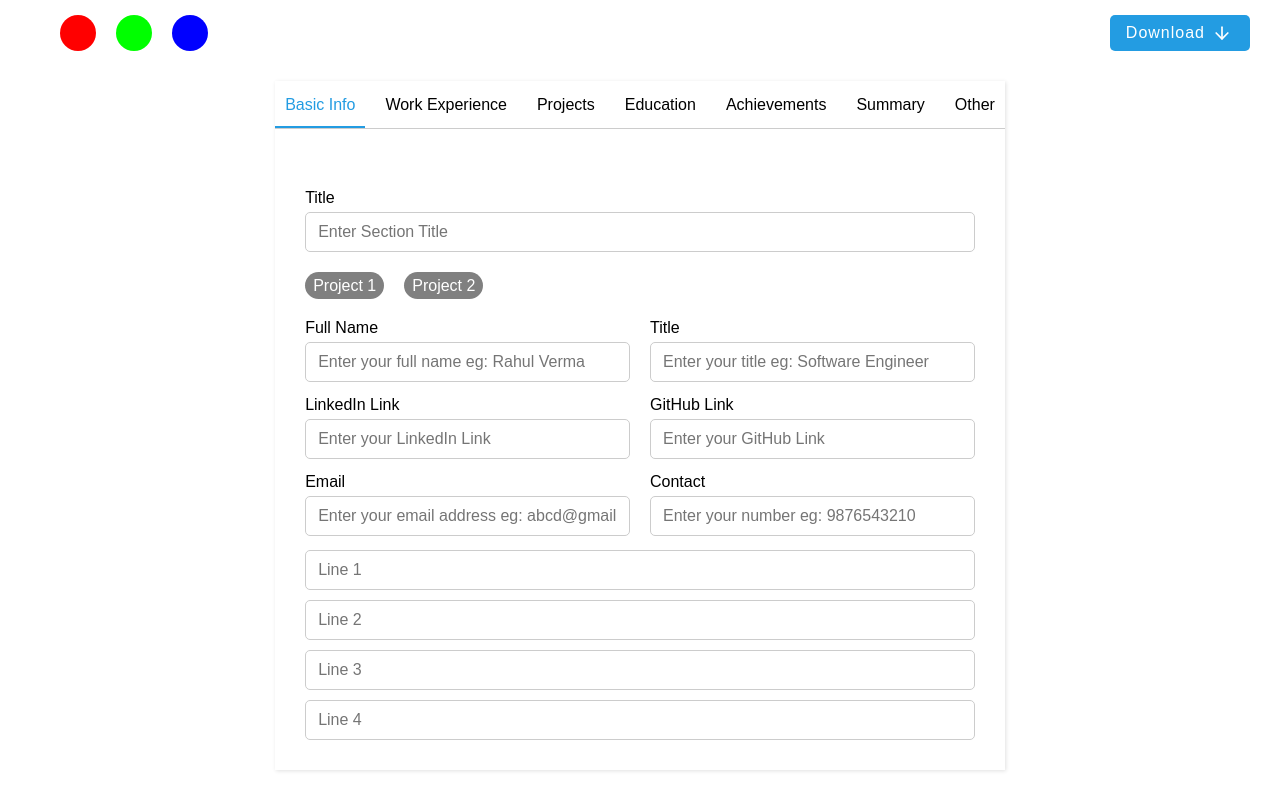
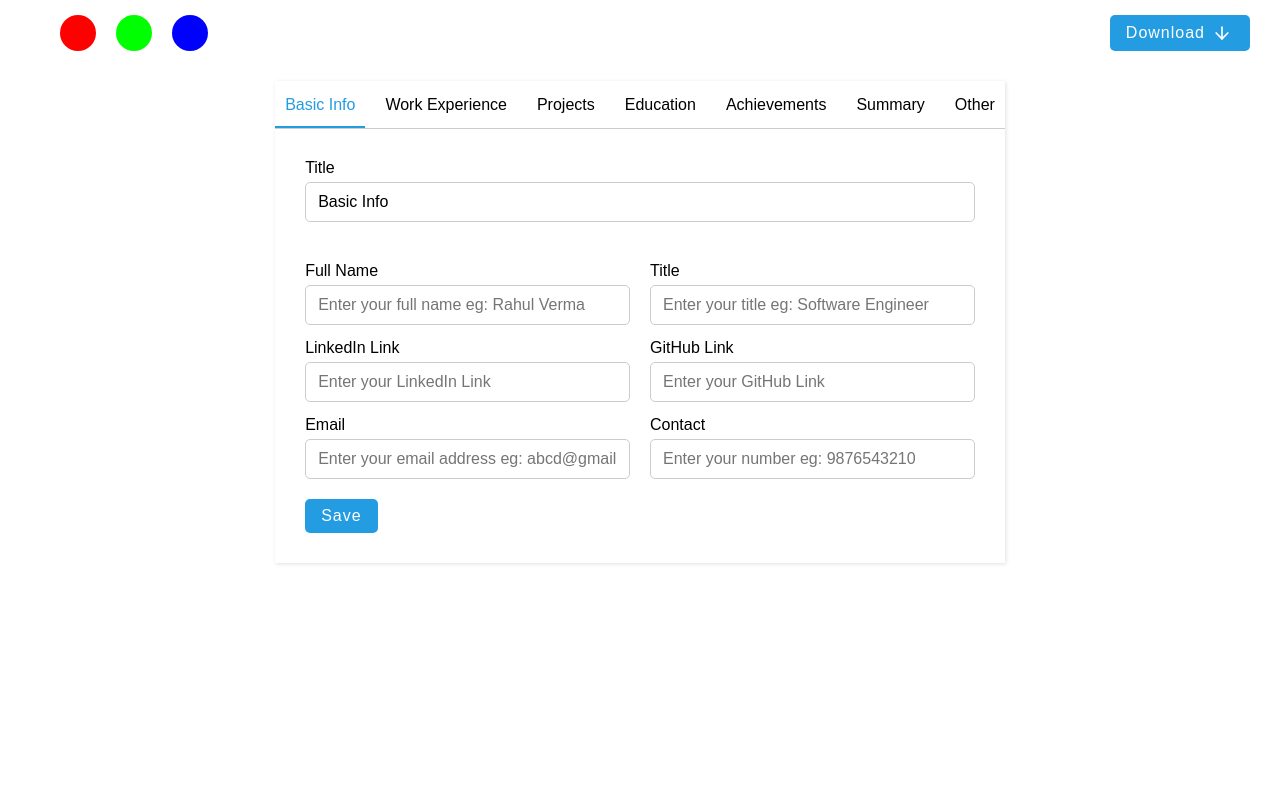
Before and after one commit to Avee07/resume-builder, a React (Create React App) app: page / in a window 1280 px wide. Shown: the part 763-1563 px from the top of the page. After the commit the page ends 1356 px from the top, so only its background shows below. Built offline with nearby package versions, Linux system fonts and the light colour scheme.

Commit message:
achievement needs to be checked

```diff
--- a/src/components/Body/Body.js
+++ b/src/components/Body/Body.js
@@ -1,4 +1,4 @@
-import React from "react";
+import React , {useState} from "react";
 import styles from "./Body.module.css";
 import { ArrowDown } from "react-feather";
 import Editor from "../Editor/Editor";
@@ -16,7 +16,47 @@ const sections = {
   other: "Other",
 };
 
+
+
 function Body() {
+  const [resumeInformation , setResumeInformation] = useState({
+    [sections.basicInfo]:{
+      id: sections.basicInfo,
+      sectionTitle:sections.basicInfo,
+      detail:{}
+    },
+    [sections.workExp]:{
+      id: sections.workExp,
+      sectionTitle:sections.workExp,
+      detail:[]
+    },
+    [sections.project]:{
+      id: sections.project,
+      sectionTitle:sections.project,
+      detail:[]
+    },
+    [sections.education]:{
+      id: sections.education,
+      sectionTitle:sections.education,
+      detail:[]
+    },
+    [sections.achievements]:{
+      id: sections.achievements,
+      title:sections.achievements,
+      points:[]
+    },
+    [sections.summary]:{
+      id: sections.summary,
+      sectionTitle:sections.summary,
+      detail:''
+    },
+    [sections.other]:{
+      id: sections.other,
+      sectionTitle:sections.other,
+      detail:""
+    },
+  })
+
   return (
     <div className={styles.container}>
       <p className={styles.heading}>Resume Builder</p>
@@ -35,7 +75,7 @@ function Body() {
         </button>
       </div>
       <div className={styles.main}>
-        <Editor sections = {sections} />
+        <Editor sections = {sections} information = {resumeInformation} />
       </div>
     </div>
   );
--- a/src/components/Editor/Editor.js
+++ b/src/components/Editor/Editor.js
@@ -1,47 +1,111 @@
-import React, { useState } from "react";
+import React, { useEffect, useState } from "react";
 import styles from "../Editor/Editor.module.css";
 import InputControl from "../InputControl/InputControl";
+import { X } from "react-feather";
 
 function Editor(props) {
   const sections = props.sections;
+  const information = props.information;
+
   const [activeSectionKey, setActiveSectionKey] = useState(
     Object.keys(sections)[0]
   );
+  const [sectionTitle, setSectionTitle] = useState(
+    sections[Object.keys(sections)[0]]
+  );
+
+  const [activeInformation, setActiveInformation] = useState(
+    information[sections[Object.keys(sections)[0]]]
+  );
+  const [values, setValues] = useState({
+    name: activeInformation.detail?.name || "",
+    title: activeInformation.detail?.title || "",
+    linkedin: activeInformation.detail?.linkedin || "",
+    github: activeInformation.detail?.github || "",
+    email: activeInformation.detail?.email || "",
+    phone: activeInformation.detail?.phone || "",
+  });
+
+  const handlePointUpdate = (value, index) => {
+    const tempValues = { ...values };
+    tempValues.points[index] = value;
+    setValues(tempValues);
+  };
+
   const workExpBody = (
     <div className={styles.detail}>
       <div className={styles.row}>
         <InputControl
           label="Title"
           placeholder="Enter title eg: Software Engineer"
+          defaultValue={values.title}
+          onChange={(event) =>
+            setValues((prev) => ({ ...prev, title: event.target.value }))
+          }
         />
         <InputControl
           label="Company"
           placeholder="Enter Company Name eg: Google"
+          defaultValue={values.company}
+          onChange={(event) =>
+            setValues((prev) => ({ ...prev, company: event.target.value }))
+          }
         />
       </div>
       <div className={styles.row}>
         <InputControl
           label="Certificate Link"
           placeholder="Enter Certificate Link"
+          defaultValue={values.certificate}
+          onChange={(event) =>
+            setValues((prev) => ({ ...prev, certificate: event.target.value }))
+          }
         />
-        <InputControl label="Location" placeholder="Enter Location eg: Delhi" />
+        <InputControl
+          label="Location"
+          placeholder="Enter Location eg: Delhi"
+          defaultValue={values.location}
+          onChange={(event) =>
+            setValues((prev) => ({ ...prev, location: event.target.value }))
+          }
+        />
       </div>
       <div className={styles.row}>
         <InputControl
           type="date"
           label="Start Date"
           placeholder="Enter Start date of work"
+          defaultValue={values.startDate}
+          onChange={(event) =>
+            setValues((prev) => ({ ...prev, startDate: event.target.value }))
+          }
         />
         <InputControl
           type="date"
           label="End Date"
           placeholder="Enter End date of work"
+          defaultValue={values.endDate}
+          onChange={(event) =>
+            setValues((prev) => ({ ...prev, endDate: event.target.value }))
+          }
         />
       </div>
       <div className={styles.column}>
-        <InputControl placeholder="Line 1" />
-        <InputControl placeholder="Line 2" />
-        <InputControl placeholder="Line 3" />
+        <InputControl
+          placeholder="Line 1"
+          defaultValue={values.points ? values.points[0] : ""}
+          onChange={(event) => handlePointUpdate(event.target.value, 0)}
+        />
+        <InputControl
+          placeholder="Line 2"
+          defaultValue={values.points ? values.points[1] : ""}
+          onChange={(event) => handlePointUpdate(event.target.value, 1)}
+        />
+        <InputControl
+          placeholder="Line 3"
+          defaultValue={values.points ? values.points[2] : ""}
+          onChange={(event) => handlePointUpdate(event.target.value, 2)}
+        />
       </div>
     </div>
   );
@@ -52,10 +116,18 @@ function Editor(props) {
         <InputControl
           label="Title"
           placeholder="Enter title eg: Chat Application"
+          defaultValue={values.title}
+          onChange={(event) =>
+            setValues((prev) => ({ ...prev, title: event.target.value }))
+          }
         />
         <InputControl
           label="Overview"
           placeholder="Enter basic overview of project"
+          defaultValue={values.overview}
+          onChange={(event) =>
+            setValues((prev) => ({ ...prev, overview: event.target.value }))
+          }
         />
       </div>
       <div className={styles.row}>
@@ -63,27 +135,51 @@ function Editor(props) {
           type="date"
           label="Start Date"
           placeholder="Enter Start date of education"
+          defaultValue={values.startDate}
+          onChange={(event) =>
+            setValues((prev) => ({ ...prev, startDate: event.target.value }))
+          }
         />
         <InputControl
           type="date"
           label="End Date"
           placeholder="Enter End date of education"
+          defaultValue={values.endDate}
+          onChange={(event) =>
+            setValues((prev) => ({ ...prev, endDate: event.target.value }))
+          }
         />
       </div>
       <div className={styles.row}>
         <InputControl
-          label="Total Marks / CGPA"
-          placeholder="Enter total marks/cgpa"
+          label="Deployed Link"
+          placeholder="Enter Deployed Link"
+          defaultValue={values.deployedLink}
+          onChange={(event) =>
+            setValues((prev) => ({ ...prev, deployedLink: event.target.value }))
+          }
         />
         <InputControl
-          label="Obtained Marks / CGPA"
-          placeholder="Enter obtained marks/cgpa"
+          label="GitHub Link"
+          placeholder="Enter GitHub Link"
+          defaultValue={values.githubLink}
+          onChange={(event) =>
+            setValues((prev) => ({ ...prev, githubLink: event.target.value }))
+          }
         />
       </div>
 
       <div className={styles.column}>
-        <InputControl placeholder="Line 1" />
-        <InputControl placeholder="Line 2" />
+        <InputControl
+          placeholder="Line 1"
+          defaultValue={values.points ? values.points[0] : ""}
+          onChange={(event) => handlePointUpdate(event.target.value, 0)}
+        />
+        <InputControl
+          placeholder="Line 2"
+          defaultValue={values.points ? values.points[1] : ""}
+          onChange={(event) => handlePointUpdate(event.target.value, 1)}
+        />
       </div>
     </div>
   );
@@ -91,22 +187,66 @@ function Editor(props) {
   const educationBody = (
     <div className={styles.detail}>
       <div className={styles.row}>
-        <InputControl label="Title" placeholder="Enter title eg: B.Tech" />
+        <InputControl
+          label="Title"
+          placeholder="Enter title eg: B.Tech"
+          defaultValue={values.title}
+          onChange={(event) =>
+            setValues((prev) => ({ ...prev, title: event.target.value }))
+          }
+        />
         <InputControl
           label="College / School Name"
           placeholder="Enter name of your college / school"
+          defaultValue={values.college}
+          onChange={(event) =>
+            setValues((prev) => ({ ...prev, college: event.target.value }))
+          }
         />
       </div>
       <div className={styles.row}>
-        <InputControl label="Deployed Link" placeholder="Enter Deployed Link" />
-        <InputControl label="GitHub Link" placeholder="Enter GitHub Link" />
+        <InputControl
+          label="Total Marks / CGPA"
+          placeholder="Enter total marks/cgpa"
+          defaultValue={values.totalMarks}
+          onChange={(event) =>
+            setValues((prev) => ({ ...prev, totalMarks: event.target.value }))
+          }
+        />
+        <InputControl
+          label="Obtained Marks / CGPA"
+          placeholder="Enter obtained marks/cgpa"
+          defaultValue={values.obtainedMarks}
+          onChange={(event) =>
+            setValues((prev) => ({
+              ...prev,
+              obtainedMarks: event.target.value,
+            }))
+          }
+        />
       </div>
 
       <div className={styles.column}>
-        <InputControl placeholder="Line 1" />
-        <InputControl placeholder="Line 2" />
-        <InputControl placeholder="Line 3" />
-        <InputControl placeholder="Line 4" />
+        <InputControl
+          placeholder="Line 1"
+          defaultValue={values.points ? values.points[0] : ""}
+          onChange={(event) => handlePointUpdate(event.target.value, 0)}
+        />
+        <InputControl
+          placeholder="Line 2"
+          defaultValue={values.points ? values.points[1] : ""}
+          onChange={(event) => handlePointUpdate(event.target.value, 1)}
+        />
+        <InputControl
+          placeholder="Line 3"
+          defaultValue={values.points ? values.points[2] : ""}
+          onChange={(event) => handlePointUpdate(event.target.value, 2)}
+        />
+        <InputControl
+          placeholder="Line 4"
+          defaultValue={values.points ? values.points[3] : ""}
+          onChange={(event) => handlePointUpdate(event.target.value, 3)}
+        />
       </div>
     </div>
   );
@@ -117,20 +257,36 @@ function Editor(props) {
         <InputControl
           label="Full Name"
           placeholder="Enter your full name eg: Rahul Verma"
+          defaultValue={values.name}
+          onChange={(event) =>
+            setValues((prev) => ({ ...prev, name: event.target.value }))
+          }
         />
         <InputControl
           label="Title"
           placeholder="Enter your title eg: Software Engineer"
+          defaultValue={values.title}
+          onChange={(event) =>
+            setValues((prev) => ({ ...prev, title: event.target.value }))
+          }
         />
       </div>
       <div className={styles.row}>
         <InputControl
           label="LinkedIn Link"
           placeholder="Enter your LinkedIn Link"
+          defaultValue={values.linkedin}
+          onChange={(event) =>
+            setValues((prev) => ({ ...prev, linkedin: event.target.value }))
+          }
         />
         <InputControl
           label="GitHub Link"
           placeholder="Enter your GitHub Link"
+          defaultValue={values.github}
+          onChange={(event) =>
+            setValues((prev) => ({ ...prev, github: event.target.value }))
+          }
         />
       </div>
       <div className={styles.row}>
@@ -138,19 +294,20 @@ function Editor(props) {
           type="email"
           label="Email"
           placeholder="Enter your email address eg: abcd@gmail.com"
+          defaultValue={values.email}
+          onChange={(event) =>
+            setValues((prev) => ({ ...prev, email: event.target.value }))
+          }
         />
         <InputControl
           type="number"
           label="Contact"
           placeholder="Enter your number eg: 9876543210"
+          defaultValue={values.contact}
+          onChange={(event) =>
+            setValues((prev) => ({ ...prev, contact: event.target.value }))
+          }
         />
-      </div>
-
-      <div className={styles.column}>
-        <InputControl placeholder="Line 1" />
-        <InputControl placeholder="Line 2" />
-        <InputControl placeholder="Line 3" />
-        <InputControl placeholder="Line 4" />
       </div>
     </div>
   );
@@ -159,10 +316,26 @@ function Editor(props) {
     <div className={styles.detail}>
       <div className={styles.column}>
         <label>List your achievements</label>
-        <InputControl placeholder="Line 1" />
-        <InputControl placeholder="Line 2" />
-        <InputControl placeholder="Line 3" />
-        <InputControl placeholder="Line 4" />
+        <InputControl
+          placeholder="Line 1"
+          defaultValue={values.points ? values.points[0] : ""}
+          onChange={(event) => handlePointUpdate(event.target.value, 0)}
+        />
+        <InputControl
+          placeholder="Line 2"
+          defaultValue={values.points ? values.points[1] : ""}
+          onChange={(event) => handlePointUpdate(event.target.value, 1)}
+        />
+        <InputControl
+          placeholder="Line 3"
+          defaultValue={values.points ? values.points[2] : ""}
+          onChange={(event) => handlePointUpdate(event.target.value, 2)}
+        />
+        <InputControl
+          placeholder="Line 4"
+          defaultValue={values.points ? values.points[3] : ""}
+          onChange={(event) => handlePointUpdate(event.target.value, 3)}
+        />
       </div>
     </div>
   );
@@ -173,6 +346,10 @@ function Editor(props) {
         <InputControl
           label="Summary"
           placeholder="Enter your objective / summary"
+          defaultValue={values.summary}
+          onChange={(event) =>
+            setValues((prev) => ({ ...prev, summary: event.target.value }))
+          }
         />
       </div>
     </div>
@@ -181,7 +358,14 @@ function Editor(props) {
   const otherBody = (
     <div className={styles.detail}>
       <div className={styles.row}>
-        <InputControl label="Other" placeholder="Enter Something here" />
+        <InputControl
+          label="Other"
+          placeholder="Enter Something here"
+          defaultValue={values.other}
+          onChange={(event) =>
+            setValues((prev) => ({ ...prev, other: event.target.value }))
+          }
+        />
       </div>
     </div>
   );
@@ -206,6 +390,43 @@ function Editor(props) {
         return basicInfoBody;
     }
   };
+  const handleSubmition = () => {
+    console.log(values);
+  };
+
+  useEffect(() => {
+    const activeInfo = information[sections[activeSectionKey]];
+    setActiveInformation(information[sections[activeSectionKey]]);
+    setSectionTitle(sections[activeSectionKey]);
+    setValues({
+      name: activeInfo.detail?.name || "",
+      overview: activeInfo.details ? activeInfo.details[0]?.overview || "" : "",
+      startDate: activeInfo.details
+        ? activeInfo.details[0]?.startDate || ""
+        : "",
+      startDate: activeInfo.details
+        ? activeInfo.details[0]?.startDate || ""
+        : "",
+      endDate: activeInfo.details ? activeInfo.details[0]?.endDate || "" : "",
+      points: activeInfo.details
+        ? activeInfo.details[0]?.points
+          ? [...activeInfo.details[0]?.points]
+          : ""
+        : activeInfo?.points
+        ? [...activeInfo.points]
+        : "",
+      certificate: activeInfo.details
+        ? activeInfo.details[0]?.certificate || ""
+        : "",
+      title: activeInfo?.details
+        ? activeInfo.details[0]?.title || ""
+        : activeInfo.detail.title || "",
+      linkedin: activeInfo.detail?.linkedin || "",
+      github: activeInfo.detail?.github || "",
+      email: activeInfo.detail?.email || "",
+      phone: activeInfo.detail?.phone || "",
+    });
+  }, [activeSectionKey]);
 
   return (
     <div className={styles.container}>
@@ -223,18 +444,26 @@ function Editor(props) {
         ))}
       </div>
       <div className={styles.body}>
-        <InputControl label="Title" placeholder="Enter Section Title" />
+        <InputControl
+          label="Title"
+          placeholder="Enter Section Title"
+          value={sectionTitle}
+          onChange={(event) => setSectionTitle(event.target.value)}
+        />
         <div className={styles.chips}>
-          <div className={styles.chip}>
-            <p>Project 1</p>
-            {/* <X /> */}
-          </div>
-          <div className={styles.chip}>
-            <p>Project 2</p>
-            {/* <X /> */}
-          </div>
+          {activeInformation?.details
+            ? activeInformation?.details?.map((item, index) => {
+                <div className={styles.chip} key={item.title + index}>
+                  <p>
+                    {sections[activeSectionKey]} {index + 1}
+                  </p>
+                  <X />
+                </div>;
+              })
+            : ""}
         </div>
         {generateBody()}
+        <button onClick={handleSubmition}>Save</button>
       </div>
     </div>
   );
--- a/src/components/Editor/Editor.module.css
+++ b/src/components/Editor/Editor.module.css
@@ -34,6 +34,7 @@
   display: flex;
   flex-direction: column;
   gap: 20px;
+  padding-top: 0px;
 }
 
 .detail {
@@ -86,3 +87,24 @@
 .chips .active {
   background-color: #239ce2;
 }
+.body button {
+  width: fit-content;
+  padding: 8px 16px;
+  border-radius: 5px;
+  background-color: #239ce2;
+  color: #fff;
+  outline: none;
+  border: none;
+  font-size: 1rem;
+  font-weight: 500;
+  cursor: pointer;
+  display: flex;
+  gap: 5px;
+  letter-spacing: 1px;
+  align-items: center;
+  transition: 200ms;
+}
+
+.body button:active {
+  transform: scale(0.95);
+}
```
